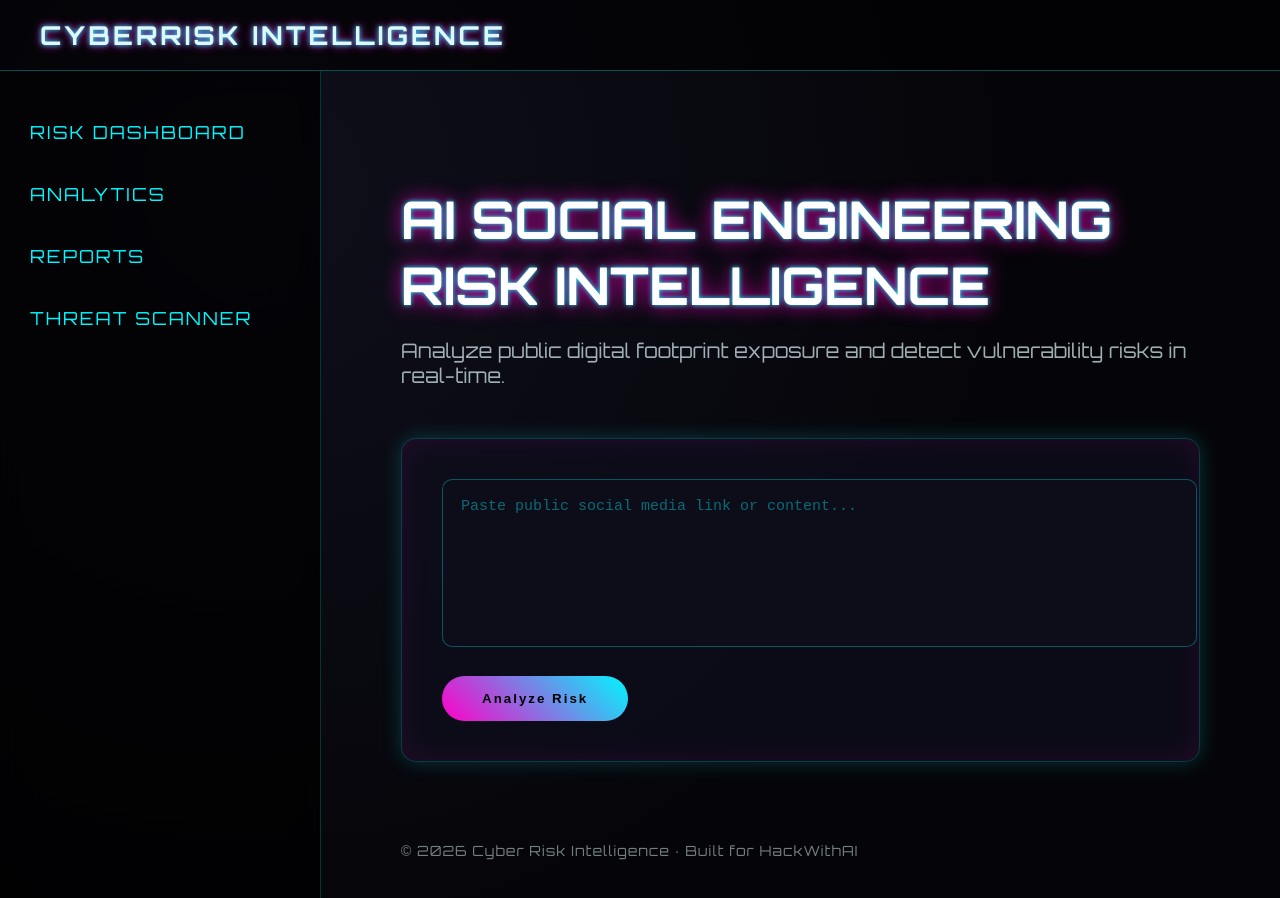
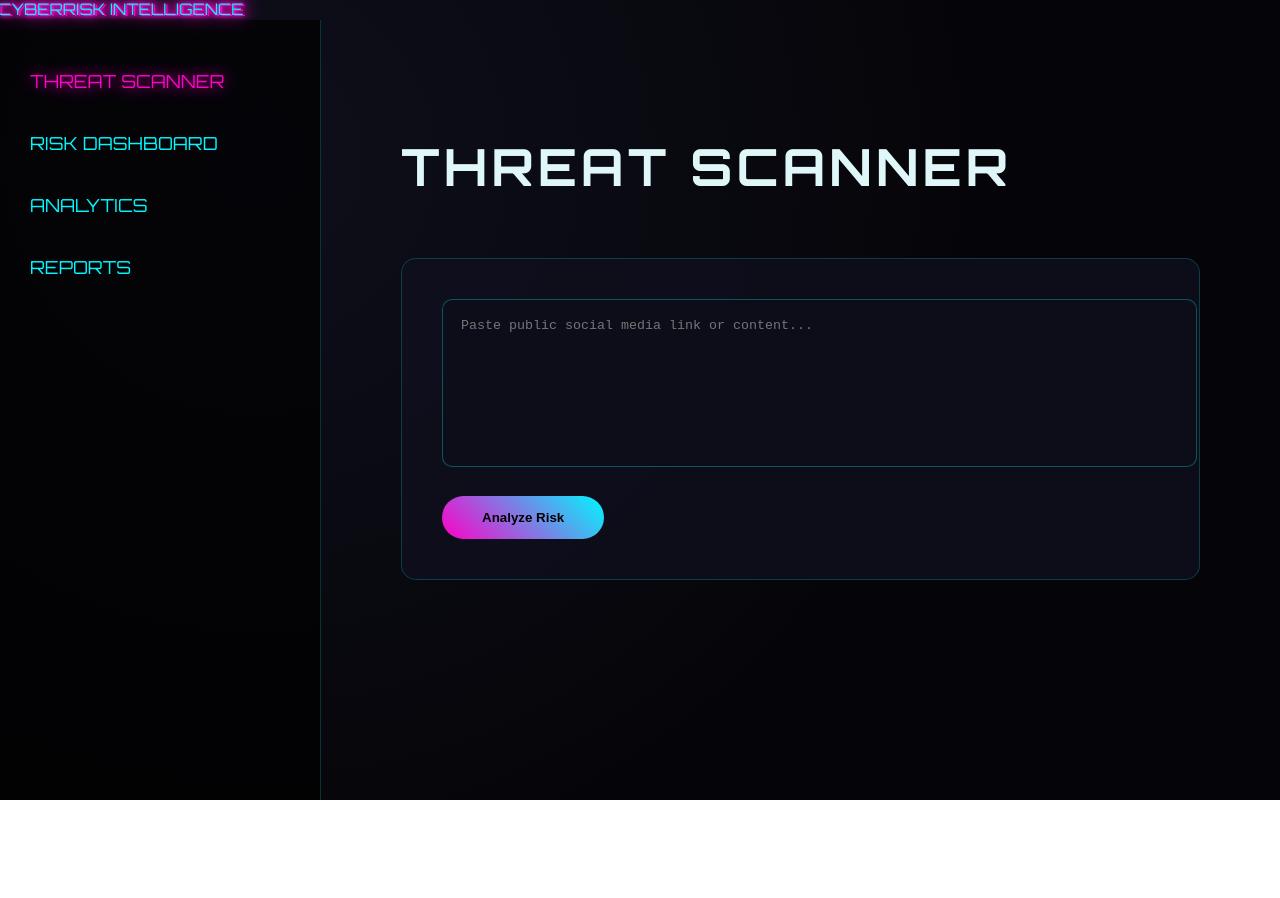
Before and after one commit to Valavoju/Social_Engineering_Risk_Scorer, a React (Create React App) app in the folder frontend/: page / in a window 1280 px wide. Shown: the top 898 px of the page. After the commit the page ends 800 px from the top, so only its background shows below. Built offline with nearby package versions, Linux system fonts and the light colour scheme.

Commit message:
updates pages

```diff
--- a/frontend/src/App.css
+++ b/frontend/src/App.css
@@ -1,38 +1,20 @@
-/* ===== GLOBAL ===== */
-
 body {
   margin: 0;
   font-family: 'Orbitron', sans-serif;
   background: radial-gradient(circle at 20% 20%, #0f0f1b, #050509 60%);
   color: #e0f7fa;
-  overflow-x: hidden;
 }
 
-/* ===== NAVBAR ===== */
-
-.navbar {
-  height: 70px;
+.layout {
   display: flex;
-  align-items: center;
-  padding: 0 40px;
-  font-size: 26px;
-  font-weight: 700;
-  letter-spacing: 3px;
-  background: rgba(0, 0, 0, 0.6);
-  border-bottom: 1px solid rgba(0, 255, 255, 0.3);
-  text-shadow:
-    0 0 5px #00f7ff,
-    0 0 10px #ff00c8;
+  flex-direction: column;
+  height: 100vh;
 }
-
-/* ===== LAYOUT ===== */
 
 .main {
   display: flex;
-  min-height: calc(100vh - 70px);
+  flex: 1;
 }
-
-/* ===== SIDEBAR ===== */
 
 .cyber-sidebar {
   width: 260px;
@@ -42,138 +24,199 @@ body {
   gap: 40px;
   background: rgba(0, 0, 0, 0.7);
   border-right: 1px solid rgba(0, 255, 255, 0.2);
-  backdrop-filter: blur(12px);
 }
 
 .menu-item {
   font-size: 18px;
-  letter-spacing: 2px;
   cursor: pointer;
+  color: #00f7ff;
   transition: 0.3s ease;
-  color: #00f7ff;
-  text-transform: uppercase;
 }
 
 .menu-item:hover {
   color: #ff00c8;
-  text-shadow: 0 0 10px #ff00c8;
-  transform: translateX(8px);
+  transform: translateX(6px);
 }
 
-/* ===== CONTENT ===== */
+.menu-item.active {
+  color: #ff00c8;
+  text-shadow: 0 0 15px #ff00c8;
+}
 
 .content {
   flex: 1;
-  padding: 80px 80px;
-  position: relative;
+  padding: 80px;
 }
 
-/* ===== HERO ===== */
-
-.hero-title {
-  font-size: 52px;
-  margin-bottom: 20px;
-  text-transform: uppercase;
-  color: #ffffff;
-  text-shadow:
-    0 0 5px #00f7ff,
-    0 0 20px #ff00c8;
+.scanner-title {
+  font-size: clamp(32px, 4vw, 56px);
+  font-weight: 700;
+  letter-spacing: 4px;
+  margin-bottom: 60px;
+  text-align: center;
+  position: relative;
+  display: inline-block;
 }
-
-.hero-subtitle {
-  font-size: 20px;
-  color: rgba(224, 247, 250, 0.7);
-  margin-bottom: 50px;
-}
-
-/* ===== INPUT CARD ===== */
 
 .input-box {
   max-width: 750px;
-  background: rgba(15, 15, 30, 0.7);
+  background: rgba(15, 15, 30, 0.8);
   padding: 40px;
   border-radius: 15px;
   border: 1px solid rgba(0, 255, 255, 0.2);
-  box-shadow:
-    0 0 20px rgba(0, 255, 255, 0.2),
-    inset 0 0 30px rgba(255, 0, 200, 0.1);
+  margin-bottom: 60px;
 }
 
-.input-box textarea {
+textarea {
   width: 100%;
   height: 130px;
   padding: 18px;
   border-radius: 10px;
-  border: 1px solid rgba(0, 255, 255, 0.3);
+  border: 1px solid rgba(0,255,255,0.3);
   background: #0d0d1a;
   color: #00f7ff;
-  font-size: 15px;
   resize: none;
-  outline: none;
 }
 
-.input-box textarea::placeholder {
-  color: rgba(0, 247, 255, 0.4);
+button {
+  margin-top: 25px;
+  padding: 14px 40px;
+  border-radius: 40px;
+  background: linear-gradient(45deg, #ff00c8, #00f7ff);
+  border: none;
+  font-weight: bold;
+  cursor: pointer;
 }
 
-/* ===== NEON BUTTON ===== */
-
-.input-box button {
-  margin-top: 25px;
-  padding: 15px 40px;
-  border-radius: 50px;
-  border: none;
-  font-weight: bold;
-  letter-spacing: 2px;
-  background: linear-gradient(45deg, #ff00c8, #00f7ff);
-  color: #000;
-  cursor: pointer;
-  transition: 0.3s ease;
-}
-
-.input-box button:hover {
-  box-shadow:
-    0 0 20px #00f7ff,
-    0 0 40px #ff00c8;
-  transform: scale(1.05);
-}
-
-/* ===== RESULTS GRID ===== */
-
-.results-grid {
-  margin-top: 60px;
-  display: grid;
-  grid-template-columns: 1fr 1fr;
+.analytics-cards {
+  display: flex;
   gap: 40px;
 }
 
-.risk-card,
-.factors-card {
-  background: rgba(15, 15, 30, 0.8);
-  padding: 30px;
+.analytics-card {
+  background: rgba(15,15,30,0.8);
+  padding: 40px;
   border-radius: 15px;
-  border: 1px solid rgba(255, 0, 200, 0.2);
-  box-shadow: 0 0 25px rgba(255, 0, 200, 0.15);
+  width: 300px;
 }
 
-.risk-value {
-  font-size: 45px;
-  margin-top: 20px;
-  text-shadow: 0 0 15px currentColor;
-}
-
-.factor-item {
-  margin-top: 15px;
-  display: flex;
-  justify-content: space-between;
+.analytics-value {
+  font-size: 40px;
   color: #00f7ff;
 }
 
-/* ===== FOOTER ===== */
+.report-preview {
+  background: rgba(15,15,30,0.8);
+  padding: 40px;
+  border-radius: 15px;
+  margin-bottom: 30px;
+}
 
-.footer {
-  margin-top: 80px;
-  opacity: 0.5;
-  font-size: 14px;
-  letter-spacing: 1px;
+.download-btn {
+  padding: 15px 40px;
+  border-radius: 40px;
+  background: linear-gradient(45deg, #ff00c8, #00f7ff);
+  border: none;
+  font-weight: bold;
 }
+
+/* ============================= */
+/*        GLITCH EFFECT          */
+/* ============================= */
+
+.glitch {
+  position: relative;
+  color: #ff00c8;
+  text-shadow:
+    0 0 5px #ff00c8,
+    0 0 15px #ff00c8,
+    0 0 25px #ff00c8;
+  animation: flicker 2s infinite;
+}
+
+.glitch::before,
+.glitch::after {
+  content: attr(data-text);
+  position: absolute;
+  left: 0;
+  width: 100%;
+  overflow: hidden;
+  clip: rect(0, 900px, 0, 0);
+}
+
+.glitch::before {
+  color: #00f7ff;
+  animation: glitchTop 2s infinite linear alternate-reverse;
+}
+
+.glitch::after {
+  color: #ff00c8;
+  animation: glitchBottom 1.5s infinite linear alternate-reverse;
+}
+
+/* Glitch Animations */
+
+@keyframes glitchTop {
+  0% {
+    clip: rect(0, 9999px, 0, 0);
+    transform: translate(0);
+  }
+  20% {
+    clip: rect(0, 9999px, 40px, 0);
+    transform: translate(-5px, -3px);
+  }
+  40% {
+    clip: rect(0, 9999px, 10px, 0);
+    transform: translate(5px, 2px);
+  }
+  60% {
+    clip: rect(0, 9999px, 50px, 0);
+    transform: translate(-3px, 1px);
+  }
+  80% {
+    clip: rect(0, 9999px, 25px, 0);
+    transform: translate(3px, -2px);
+  }
+  100% {
+    clip: rect(0, 9999px, 0, 0);
+    transform: translate(0);
+  }
+}
+
+@keyframes glitchBottom {
+  0% {
+    clip: rect(0, 9999px, 0, 0);
+    transform: translate(0);
+  }
+  20% {
+    clip: rect(60px, 9999px, 100px, 0);
+    transform: translate(5px, 3px);
+  }
+  40% {
+    clip: rect(30px, 9999px, 80px, 0);
+    transform: translate(-5px, -2px);
+  }
+  60% {
+    clip: rect(70px, 9999px, 120px, 0);
+    transform: translate(3px, 1px);
+  }
+  80% {
+    clip: rect(40px, 9999px, 90px, 0);
+    transform: translate(-3px, 2px);
+  }
+  100% {
+    clip: rect(0, 9999px, 0, 0);
+    transform: translate(0);
+  }
+}
+
+/* Neon flicker */
+
+@keyframes flicker {
+  0% { opacity: 1; }
+  5% { opacity: 0.8; }
+  10% { opacity: 1; }
+  15% { opacity: 0.9; }
+  20% { opacity: 1; }
+  100% { opacity: 1; }
+}
--- a/frontend/src/App.js
+++ b/frontend/src/App.js
@@ -1,6 +1,6 @@
 import React, { useState } from "react";
 import axios from "axios";
-import { motion } from "framer-motion";
+import jsPDF from "jspdf";
 import Navbar from "./components/Navbar";
 import Sidebar from "./components/Sidebar";
 import Dashboard from "./components/Dashboard";
@@ -8,7 +8,8 @@ import "./App.css";
 
 function App() {
 
-  const [text, setText] = useState("");   // <-- EMPTY by default
+  const [activePage, setActivePage] = useState("scanner");
+  const [text, setText] = useState("");
   const [result, setResult] = useState(null);
   const [loading, setLoading] = useState(false);
 
@@ -19,41 +20,43 @@ function App() {
     try {
       const response = await axios.post(
         "http://127.0.0.1:5000/analyze",
-        { text: text }
+        { text }
       );
       setResult(response.data);
     } catch (error) {
       alert("Backend not connected");
-      console.error(error);
     }
     setLoading(false);
   };
 
+  const generatePDF = (data) => {
+    const doc = new jsPDF();
+
+    doc.setFontSize(18);
+    doc.text("CyberRisk Intelligence Report", 20, 20);
+
+    doc.setFontSize(14);
+    doc.text(`Risk Score: ${data.risk_score}/100`, 20, 40);
+
+    doc.text("Risk Factors:", 20, 55);
+
+    let y = 65;
+    data.risk_factors.forEach((factor) => {
+      doc.text(`${factor.factor} (+${factor.points})`, 25, y);
+      y += 10;
+    });
+
+    doc.save("CyberRisk_Report.pdf");
+  };
+
+  const renderPage = () => {
+    switch (activePage) {
+
+      case "scanner":
         return (
-    <motion.div
-      className="layout"
-      initial={{ opacity: 0 }}
-      animate={{ opacity: 1 }}
-      transition={{ duration: 0.8 }}
-    >
-      <Navbar />
+          <>
+            <h1 className="scanner-title">THREAT SCANNER</h1>
 
-      <div className="main">
-        <Sidebar />
-
-        <div className="content">
-
-          {/* HERO */}
-          <div className="hero">
-            <h1 className="hero-title">
-              AI Social Engineering Risk Intelligence
-            </h1>
-            <p className="hero-subtitle">
-              Analyze public digital footprint exposure and detect vulnerability risks in real-time.
-            </p>
-          </div>
-
-          {/* INPUT SECTION */}
             <div className="input-box">
               <textarea
                 placeholder="Paste public social media link or content..."
@@ -64,18 +67,94 @@ function App() {
                 {loading ? "Analyzing..." : "Analyze Risk"}
               </button>
             </div>
+          </>
+        );
 
-          {/* RESULTS */}
+      case "dashboard":
+        return (
+          <>
+            <h1 className="scanner-title">RISK DASHBOARD</h1>
             <Dashboard result={result} />
+          </>
+        );
 
-          {/* FOOTER */}
-          <footer className="footer">
-            © 2026 Cyber Risk Intelligence · Built for HackWithAI
-          </footer>
+      case "analytics":
+        return (
+          <>
+            <h1 className="scanner-title">ANALYTICS</h1>
 
+            {result ? (
+              <div className="analytics-cards">
+                <div className="analytics-card">
+                  <h3>Risk Score</h3>
+                  <div className="analytics-value">
+                    {result.risk_score}/100
                   </div>
                 </div>
-    </motion.div>
+
+                <div className="analytics-card">
+                  <h3>Total Risk Factors</h3>
+                  <div className="analytics-value">
+                    {result.risk_factors.length}
+                  </div>
+                </div>
+              </div>
+            ) : (
+              <p>No analysis data available.</p>
+            )}
+          </>
+        );
+
+      case "reports":
+        return (
+          <>
+            <h1 className="scanner-title">INTEL REPORT</h1>
+
+            {result ? (
+              <>
+                <div className="report-preview">
+                  <h3>Risk Score: {result.risk_score}/100</h3>
+                  <h4>Risk Factors:</h4>
+                  <ul>
+                    {result.risk_factors.map((f, index) => (
+                      <li key={index}>
+                        {f.factor} (+{f.points})
+                      </li>
+                    ))}
+                  </ul>
+                </div>
+
+                <button
+                  className="download-btn"
+                  onClick={() => generatePDF(result)}
+                >
+                  Download Report
+                </button>
+              </>
+            ) : (
+              <p>No report data available.</p>
+            )}
+          </>
+        );
+
+      default:
+        return null;
+    }
+  };
+
+  return (
+    <div className="layout">
+      <Navbar />
+      <div className="main">
+        <Sidebar
+          activePage={activePage}
+          setActivePage={setActivePage}
+        />
+        <div className="content">
+          {renderPage()}
+        </div>
+      </div>
+    </div>
   );
 }
 
--- a/frontend/src/components/Sidebar.js
+++ b/frontend/src/components/Sidebar.js
@@ -1,12 +1,22 @@
 import React from "react";
 
-function Sidebar() {
+function Sidebar({ activePage, setActivePage }) {
+
+  const MenuItem = ({ id, label }) => (
+    <div
+      className={`menu-item ${activePage === id ? "active" : ""}`}
+      onClick={() => setActivePage(id)}
+    >
+      {label}
+    </div>
+  );
+
   return (
     <div className="cyber-sidebar">
-      <div className="menu-item">RISK DASHBOARD</div>
-      <div className="menu-item">ANALYTICS</div>
-      <div className="menu-item">REPORTS</div>
-      <div className="menu-item">THREAT SCANNER</div>
+      <MenuItem id="scanner" label="THREAT SCANNER" />
+      <MenuItem id="dashboard" label="RISK DASHBOARD" />
+      <MenuItem id="analytics" label="ANALYTICS" />
+      <MenuItem id="reports" label="REPORTS" />
     </div>
   );
 }
```
Also changed, not shown: frontend/src/components/Dashboard.css (added, +70 -0 lines), frontend/src/components/Dashboard.js (+67 -25 lines). Lines whose indentation alone changed are shown as unchanged.
